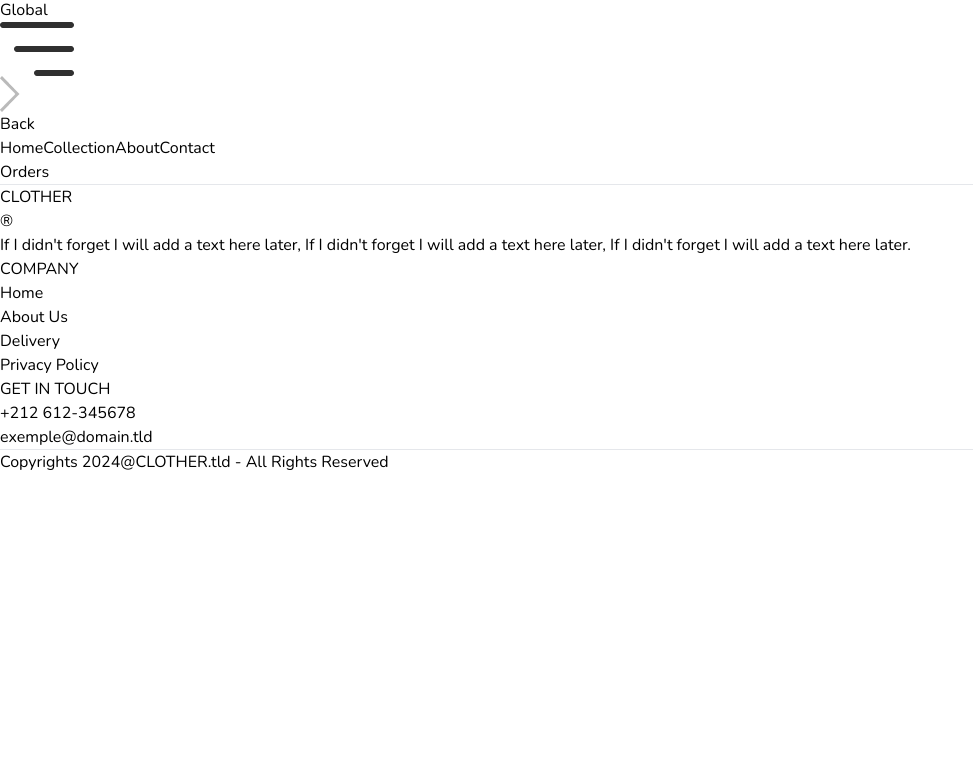
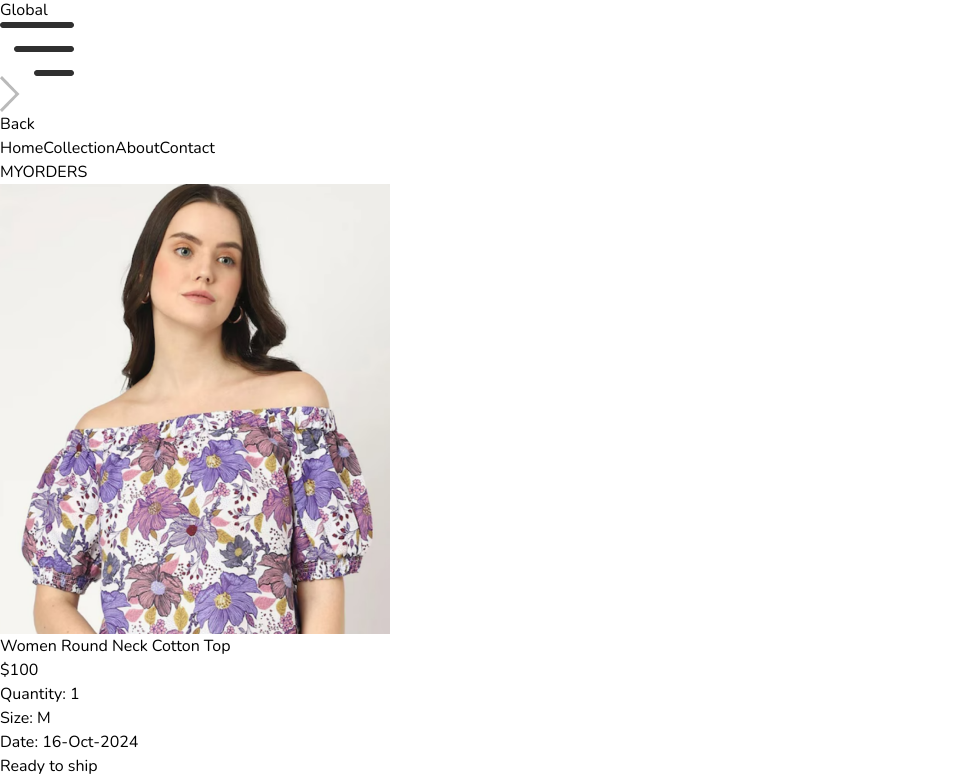
Before and after one commit to Jalal-Elhajouji/Clother, a React (Vite) app: page /orders in a window 1280 px wide. Shown: the part 300-1081 px from the top of the page, without its empty margins (0-973 px from the left). Before the commit the page ends 800 px from the top, so only its background shows below. Built offline with nearby package versions, Linux system fonts and the light colour scheme.

Commit message:
Orders page UI

```diff
--- a/src/pages/Orders.jsx
+++ b/src/pages/Orders.jsx
@@ -1,8 +1,47 @@
-import React from 'react'
+import React, { useContext } from 'react'
+import { ShopContext } from '../context/ShopContext'
+import Title from '../components/Title'
 
 const Orders = () => {
+
+  const { products, currency } = useContext(ShopContext)
+
   return (
-    <div>Orders</div>
+    <div className='border-t pt-16'>
+
+      <div className='text-2xl'>
+        <Title text1={'MY'} text2={'ORDERS'} />
+      </div>
+
+      <div>
+        {
+          products.slice(0, 4).map((item, index) => (
+            <div key={index} className='py-4 border-y text-zinc-700 flex flex-col md:flex-row md:items-center md:justify-between gap-4'>
+              <div className='flex items-start gap-4 text-sm '>
+                <img className='w-16 sm:w-20' src={item.image[0]} alt="" />
+                <div>
+                  <p className='sm:text-base font-medium'>{item.name}</p>
+                  <div className='flex items-center gap-3 mt-1 sm:mt-2 text-base text-zinc-700'>
+                    <p className='text-lg'>{currency}{item.price}</p>
+                    <p>Quantity: 1</p>
+                    <p>Size: M</p>
+                  </div>
+                  <p className='mt-1 sm:mt-2'>Date: <span className='text-zinc-400'>16-Oct-2024</span></p>
+                </div>
+              </div>
+              <div className='md:w-1/2 flex justify-between'>
+                <div className='flex items-center gap-2'>
+                  <p className='min-w-2 h-2 rounded-full bg-emerald-500'></p>
+                  <p className='text-sm md:text-base'>Ready to ship</p>
+                </div>
+                <button className='border px-4 py-2 text-sm font-medium rounded-sm'>Track Order</button>
+              </div>
+            </div>
+          ))
+        }
+      </div>
+
+    </div>
   )
 }
 
```
